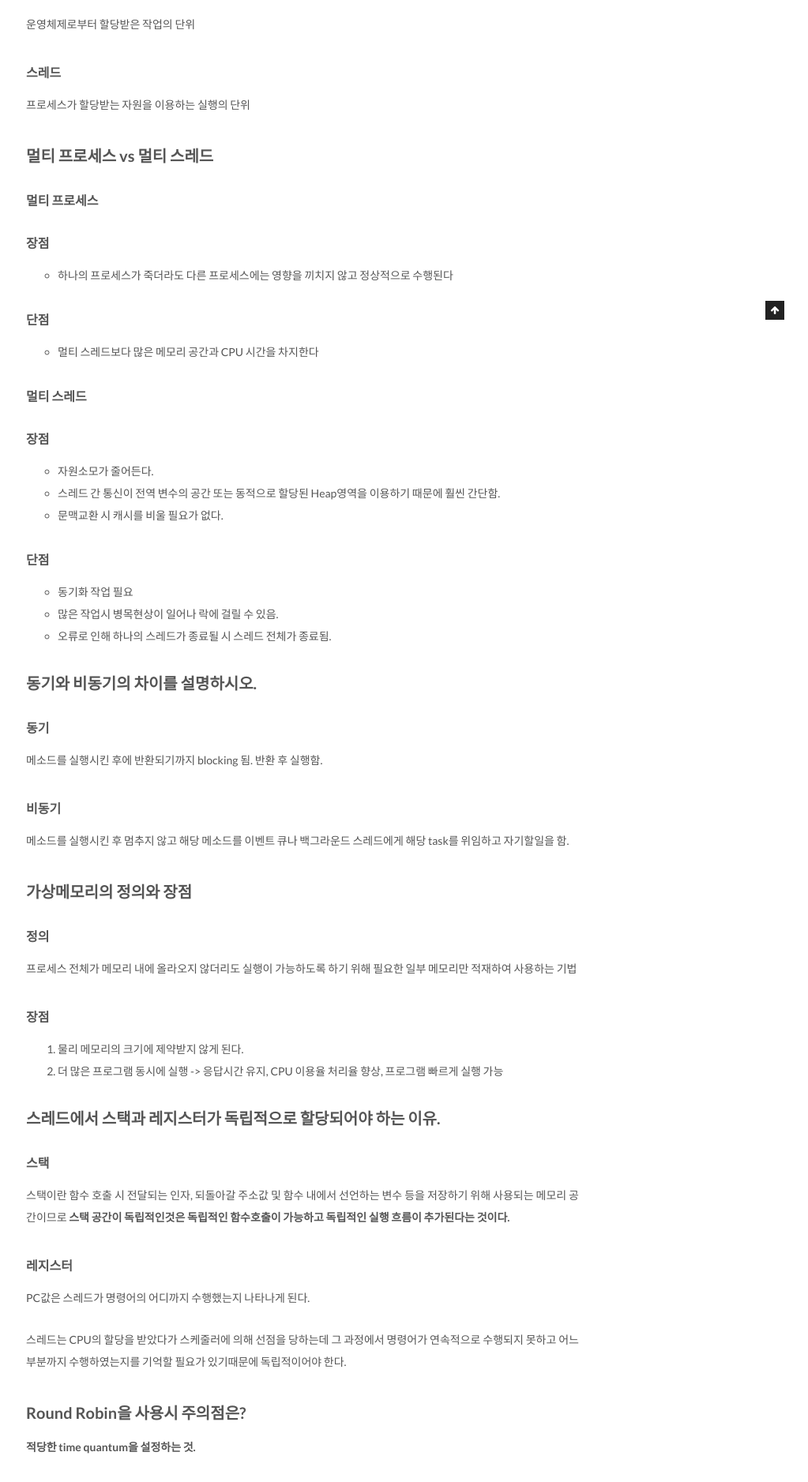
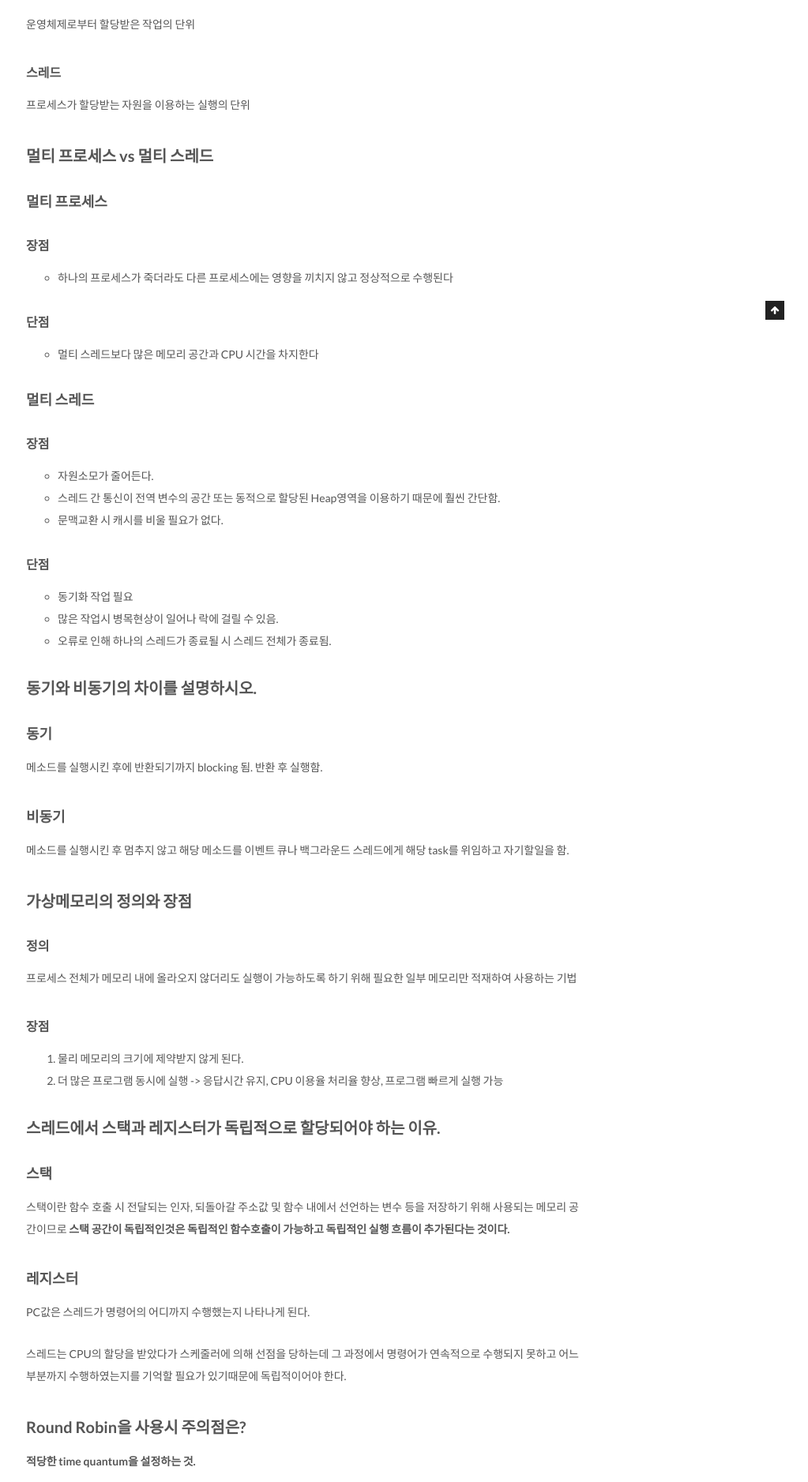
Before and after one commit to quarl894/quarl894.github.io, a Jekyll site: the page built from _posts/2018-02-05-Study CS 6일차(운영체제).md, in a window 1280 px wide. Shown: the part 595-2472 px from the top of the page at 79% size, without its empty margins (257-1280 px from the left). Built offline with Jekyll 4.4.1, drawn with Linux system fonts in a browser that asks for light colours; comment, search, counter and statistics services are not loaded.

```diff
--- a/_posts/2018-02-05-Study CS 6일차(운영체제).md
+++ b/_posts/2018-02-05-Study CS 6일차(운영체제).md
@@ -18,7 +18,7 @@ tag: 운영체제
 
 ## 멀티 프로세스 vs 멀티 스레드
 
-#### 멀티 프로세스
+### 멀티 프로세스
 
 #### 장점
 
@@ -28,7 +28,7 @@ tag: 운영체제
 
 - 멀티 스레드보다 많은 메모리 공간과 CPU 시간을 차지한다
 
-#### 멀티 스레드
+### 멀티 스레드
 
 #### 장점
 
@@ -44,11 +44,11 @@ tag: 운영체제
 
 ## 동기와 비동기의 차이를 설명하시오.
 
-#### 동기
+### 동기
 
 메소드를 실행시킨 후에 반환되기까지 blocking 됨. 반환 후 실행함.
 
-#### 비동기
+### 비동기
 
 메소드를 실행시킨 후 멈추지 않고 해당 메소드를 이벤트 큐나 백그라운드 스레드에게 해당 task를 위임하고 자기할일을 함.
 
@@ -65,11 +65,11 @@ tag: 운영체제
 
 ## 스레드에서 스택과 레지스터가 독립적으로 할당되어야 하는 이유.
 
-#### 스택
+### 스택
 
 스택이란 함수 호출 시 전달되는 인자, 되돌아갈 주소값 및 함수 내에서 선언하는 변수 등을 저장하기 위해 사용되는 메모리 공간이므로 **스택 공간이 독립적인것은 독립적인 함수호출이 가능하고 독립적인 실행 흐름이 추가된다는 것이다.**
 
-#### 레지스터
+### 레지스터
 
 PC값은 스레드가 명령어의 어디까지 수행했는지 나타나게 된다.
 
@@ -97,19 +97,19 @@ PC값은 스레드가 명령어의 어디까지 수행했는지 나타나게 된
 
 ## 프로세스를 큐를 이용하여 스케줄링하는 방법이 세가지가 있다. 종류별 역할과 상태를 설명하시오.
 
-#### 장기스케쥴러
+### 장기스케쥴러
 
 메모리와 디스크 사이의 스케쥴링을 담당함으로서, 디스크에 임시로 pool에 저장되어 있는 프로세스 중 어떤 프로세스를 메모리에 할당하여 ready 큐에 보낼지 결정하는 역할
 
 프로세스 상태: new -> ready
 
-#### 단기 스케쥴러
+### 단기 스케쥴러
 
 CPU와 메모리 사이의 스케쥴링을 담당함으로서, ready큐에 존재하는 프로세스 중 어떤 프로세스를 running시킬지 결정하는 역할
 
 프로세스 상태: ready -> running -> waiting -> ready
 
-#### 중기스케쥴러
+### 중기스케쥴러
 
 메모리에서 너무 많은 프로그램이 동시에 올라가는 것을 조절하는 스케쥴러로서, 여유공간을 마련하기 위해 프로세스를 통째로 메모리에서 디스크로 쫓아낸다(deallocate)
 
```
